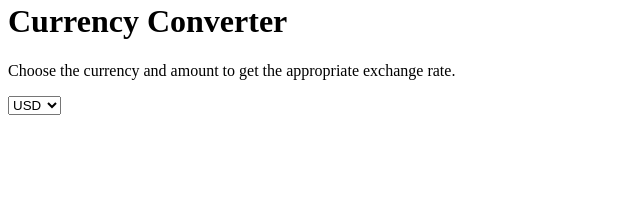
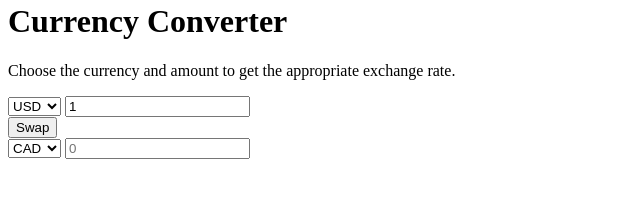
Before and after one commit to rh9891/CurrencyConverter, a plain HTML site: page index.html in a window 1280 px wide. Shown: the part 542-740 px from the top of the page, without its empty margins (0-640 px from the left). Drawn offline with Linux system fonts and the light colour scheme.

Commit message:
Completed the layout for the application. Added button to flip/swap currencies. Added additional options for converters.

```diff
--- a/index.html
+++ b/index.html
@@ -71,6 +71,70 @@
           <option value="VND">VND</option>
           <option value="ZAR">ZAR</option>
         </select>
+        <input type="number" id="amount-one" placeholder="0" value="1" />
+      </div>
+
+      <div class="swap-rate-container">
+        <button class="btn" id="swap">Swap</button>
+        <div class="rate" id="rate"></div>
+      </div>
+
+      <div class="currency">
+        <select id="currency-two">
+          <option value="AED">AED</option>
+          <option value="ARS">ARS</option>
+          <option value="AUD">AUD</option>
+          <option value="BGN">BGN</option>
+          <option value="BRL">BRL</option>
+          <option value="BSD">BSD</option>
+          <option value="CAD" selected>CAD</option>
+          <option value="CHF">CHF</option>
+          <option value="CLP">CLP</option>
+          <option value="CNY">CNY</option>
+          <option value="COP">COP</option>
+          <option value="CZK">CZK</option>
+          <option value="DKK">DKK</option>
+          <option value="DOP">DOP</option>
+          <option value="EGP">EGP</option>
+          <option value="EUR">EUR</option>
+          <option value="FJD">FJD</option>
+          <option value="GBP">GBP</option>
+          <option value="GTQ">GTQ</option>
+          <option value="HKD">HKD</option>
+          <option value="HRK">HRK</option>
+          <option value="HUF">HUF</option>
+          <option value="IDR">IDR</option>
+          <option value="ILS">ILS</option>
+          <option value="INR">INR</option>
+          <option value="ISK">ISK</option>
+          <option value="JPY">JPY</option>
+          <option value="KRW">KRW</option>
+          <option value="KZT">KZT</option>
+          <option value="MXN">MXN</option>
+          <option value="MYR">MYR</option>
+          <option value="NOK">NOK</option>
+          <option value="NZD">NZD</option>
+          <option value="PAB">PAB</option>
+          <option value="PEN">PEN</option>
+          <option value="PHP">PHP</option>
+          <option value="PKR">PKR</option>
+          <option value="PLN">PLN</option>
+          <option value="PYG">PYG</option>
+          <option value="RON">RON</option>
+          <option value="RUB">RUB</option>
+          <option value="SAR">SAR</option>
+          <option value="SEK">SEK</option>
+          <option value="SGD">SGD</option>
+          <option value="THB">THB</option>
+          <option value="TRY">TRY</option>
+          <option value="TWD">TWD</option>
+          <option value="UAH">UAH</option>
+          <option value="USD">USD</option>
+          <option value="UYU">UYU</option>
+          <option value="VND">VND</option>
+          <option value="ZAR">ZAR</option>
+        </select>
+        <input type="number" id="amount-two" placeholder="0" />
       </div>
     </div>
     <script src="script.js"></script>
```
